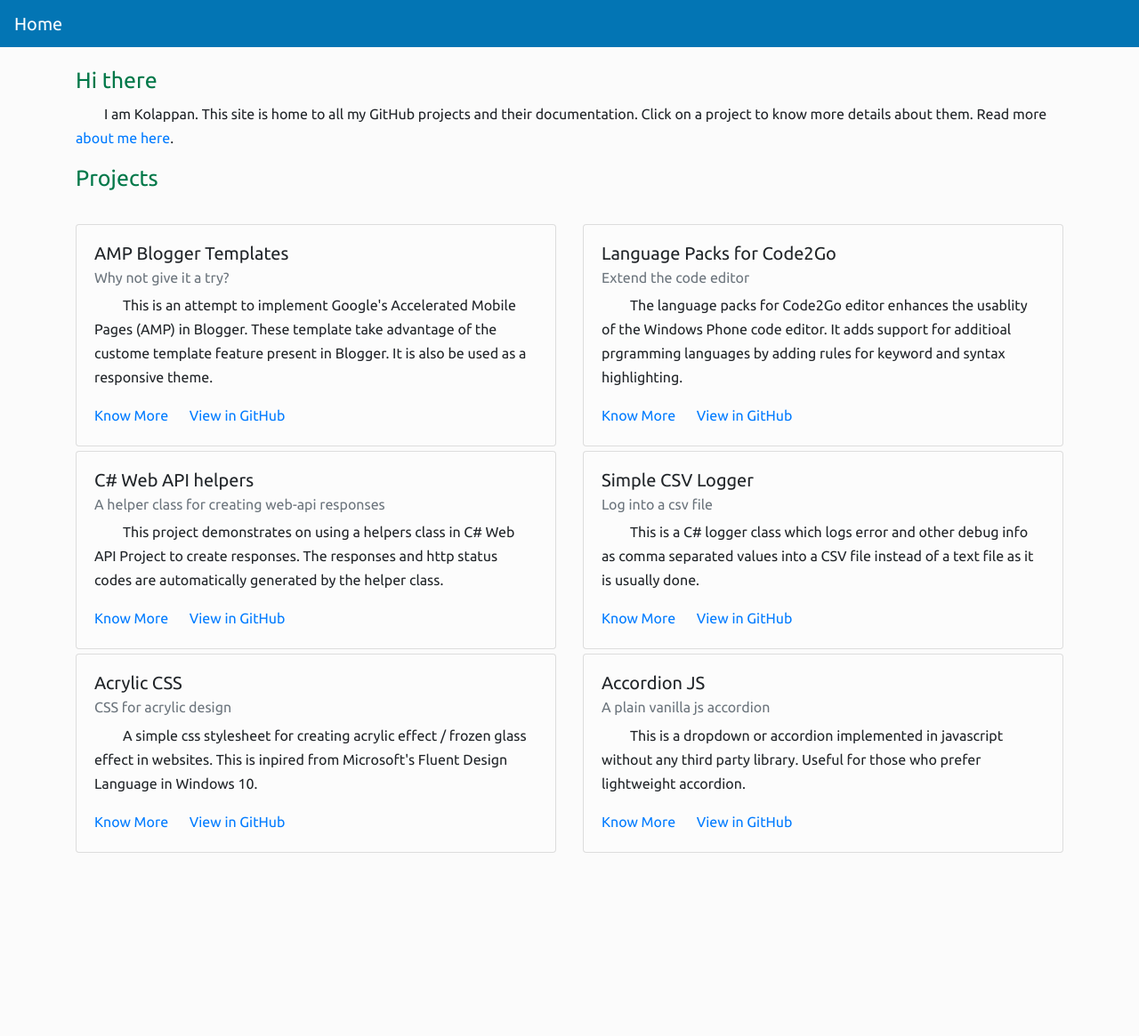
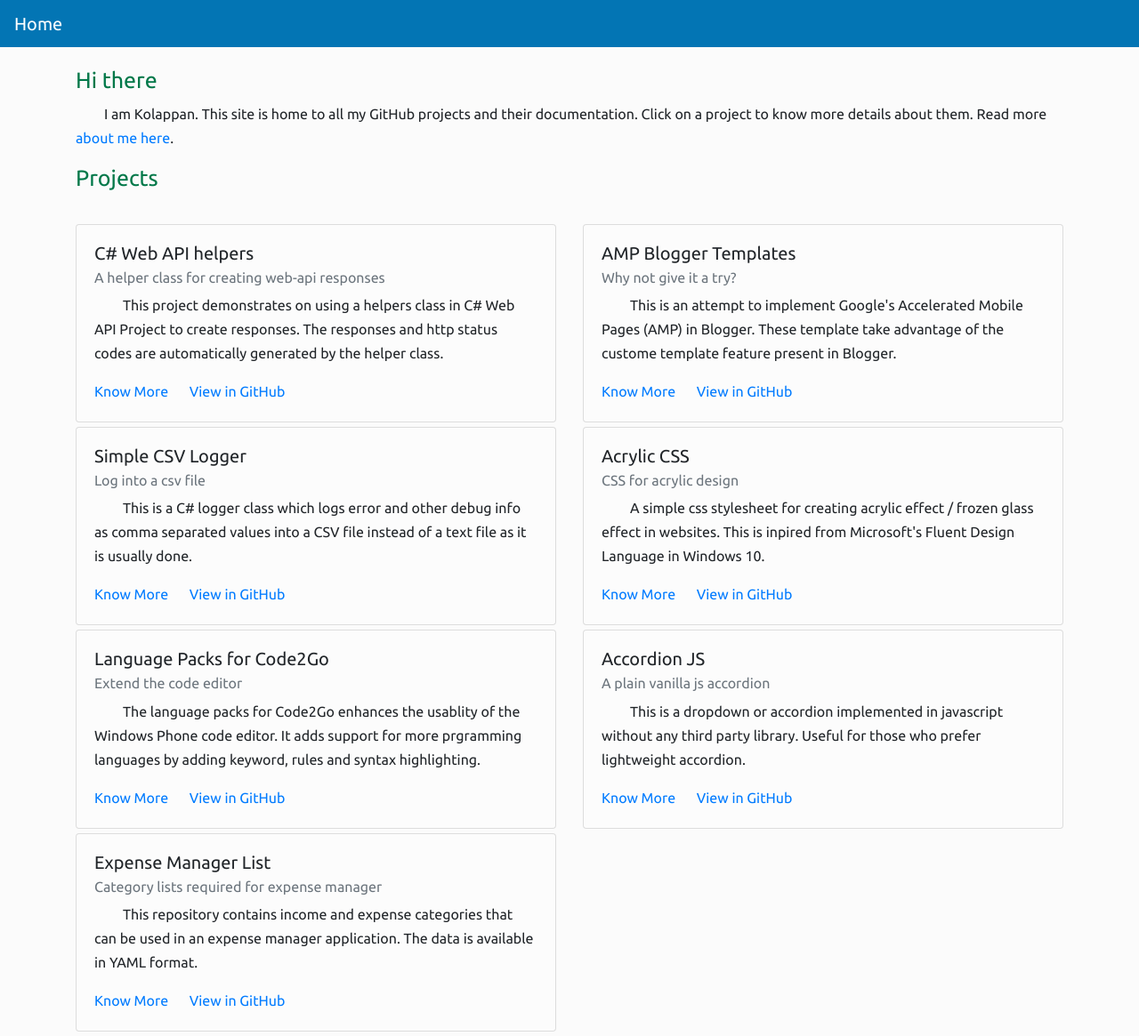
Before and after one commit to kolappannathan/kolappannathan.github.io, a Jekyll site: the page built from index.html, in a window 1280 px wide and 1165 px high. Shown: the whole window at 89% size. Built offline with Jekyll 4.4.1, drawn with Linux system fonts in a browser that asks for light colours.

Commit message:
Fixed #8

```diff
--- a/_data/project-cards.yml
+++ b/_data/project-cards.yml
@@ -1,18 +1,13 @@
-- title: AMP Blogger Templates
-  subtitle: Why not give it a try?
-  desc: This is an attempt to implement Google's Accelerated Mobile Pages (AMP) in Blogger. These template take advantage of the custome template feature present in Blogger. It is also be used as a responsive theme.
-  know-more-link: /projects/amp-blogger-templates/index.html
-  github-link: https://github.com/kolappannathan/amp-blogger-templates
-- title: Language Packs for Code2Go
-  subtitle: Extend the code editor
-  desc: The language packs for Code2Go editor enhances the usablity of the Windows Phone code editor. It adds support for additioal prgramming languages by adding rules for keyword and syntax highlighting.
-  know-more-link: /projects/language-packs-for-code2go/index.html
-  github-link: https://github.com/kolappannathan/Language-packs-for-Code2Go
 - title: C# Web API helpers
   subtitle: A helper class for creating web-api responses
   desc: This project demonstrates on using a helpers class in C# Web API Project to create responses. The responses and http status codes are automatically generated by the helper class.
   know-more-link: /projects/c-sharp-web-api-helper/index.html
   github-link: https://github.com/kolappannathan/c-sharp-web-api-helpers
+- title: AMP Blogger Templates
+  subtitle: Why not give it a try?
+  desc: This is an attempt to implement Google's Accelerated Mobile Pages (AMP) in Blogger. These template take advantage of the custome template feature present in Blogger.
+  know-more-link: /projects/amp-blogger-templates/index.html
+  github-link: https://github.com/kolappannathan/amp-blogger-templates
 - title: Simple CSV Logger
   subtitle: Log into a csv file
   desc: This is a C# logger class which logs error and other debug info as comma separated values into a CSV file instead of a text file as it is usually done.
@@ -23,8 +18,18 @@
   desc: A simple css stylesheet for creating acrylic effect / frozen glass effect in websites. This is inpired from Microsoft's Fluent Design Language in Windows 10.
   know-more-link: /projects/acrylic-css/index.html
   github-link: https://github.com/kolappannathan/acrylic-css
+- title: Language Packs for Code2Go
+  subtitle: Extend the code editor
+  desc: The language packs for Code2Go enhances the usablity of the Windows Phone code editor. It adds support for more prgramming languages by adding keyword, rules and syntax highlighting.
+  know-more-link: /projects/language-packs-for-code2go/index.html
+  github-link: https://github.com/kolappannathan/Language-packs-for-Code2Go
 - title: Accordion JS
   subtitle: A plain vanilla js accordion
   desc: This is a dropdown or accordion implemented in javascript without any third party library. Useful for those who prefer lightweight accordion.
   know-more-link: /projects/accordion/index.html
   github-link: https://github.com/kolappannathan/accordion
+- title: Expense Manager List
+  subtitle: Category lists required for expense manager
+  desc: This repository contains income and expense categories that can be used in an expense manager application. The data is available in YAML format.
+  know-more-link: /projects/expense-manager-categories/index.html
+  github-link: https://github.com/kolappannathan/expense-manager-categories
--- a/pages/about-me.html
+++ b/pages/about-me.html
@@ -12,9 +12,9 @@ permalink: /about/
     chess, reading novels, travelling to places of natural beauty.</p>
   <p>My Resume and developer story can be found in the links below.</p>
   <p>
-    <a href="/resume/">
+    <!-- <a href="/resume/">
       <i class="fas fa-file-alt"></i> Resume
-    </a>
+    </a> -->
     <a href="https://stackoverflow.com/story/kolappannathan" rel="external" target="blank">
       <i class="fab fa-stack-overflow"></i> Stack Overflow Developer Story
     </a>
--- /dev/null
+++ b/projects/expense-manager-categories/index.html
@@ -0,0 +1,24 @@
+---
+title: Expense Manager Categories
+download-url-zip: https://github.com/kolappannathan/expense-manager-categories/zipball/master
+download-url-latest: https://github.com/kolappannathan/expense-manager-categories/releases
+layout: project-page
+---
+
+<p>
+    This project contains income and expense categories for an expense manager application. .
+</p>
+
+{% include project-detail-links.html %}
+
+<h2 class="content-heading">
+    Usage
+</h2>
+<div>
+    <ul>
+        <li>All the data is saved in YAML format.</li>
+        <li>Sub-categories are provided for all applicable categories.</li>
+        <li>There is only one level of sub category. Multiple levels are not used.</li>
+        <li>Income and Expense categories are placed in two separate files.</li>
+    </ul>
+</div>
```
